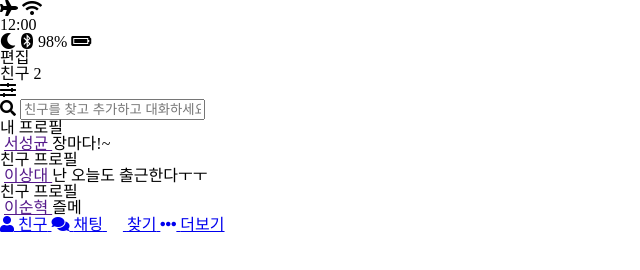
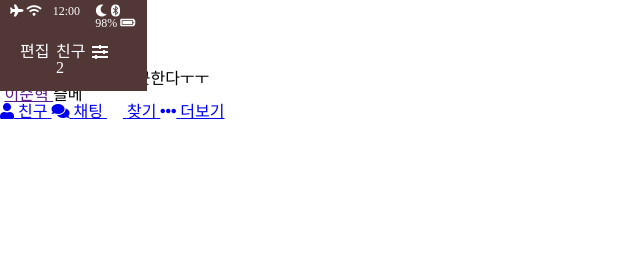
Before and after one commit to kun9497/0702_test, a plain HTML site: page index.html in a window 1280 px wide. Shown: the whole page, without its empty margins (0-640 px from the left). Drawn offline with Linux system fonts and the light colour scheme.

Commit message:
친구창 헤더 작성

```diff
--- /dev/null
+++ b/css/globar.css
@@ -0,0 +1,3 @@
+* {
+  font-family: "Nanum Pen Script", cursive;
+}
--- /dev/null
+++ b/css/header.css
@@ -0,0 +1,22 @@
+.top-header {
+  background-color: #523737;
+  color: white;
+  padding: 5px 10px 15px 10px;
+  position: fixed;
+  top: 0;
+}
+.top-header .header_top,
+.top-header .header_bottom {
+  display: flex;
+  justify-content: space-between;
+}
+.top-header .header_top {
+  margin-bottom: 15px;
+  font-size: 12px;
+}
+.top-header .header_bottom {
+  margin: 0 10px;
+}
+.top-header .header_column {
+  width: 33%;
+}
--- a/css/style.css
+++ b/css/style.css
@@ -1,2 +1,6 @@
+@import url("https://fonts.googleapis.com/css?family=Nanum+Pen+Script");
 @import "reset.css";
 @import "friends.css";
+@import "globar.css";
+@import "header.css";
+@import "nav.css";
--- a/index.html
+++ b/index.html
@@ -75,9 +75,6 @@
       </div>
     </section>
     <section class="friends_section">
-      <header class="friends_section-header">
-        <h6 class="friends_section-title">친구 프로필</h6>
-      </header>
       <div class="friends_section-rows">
         <div class="friends_section-row">
           <img src="" alt="">
```
Also changed, not shown: css/nav.css (added).
